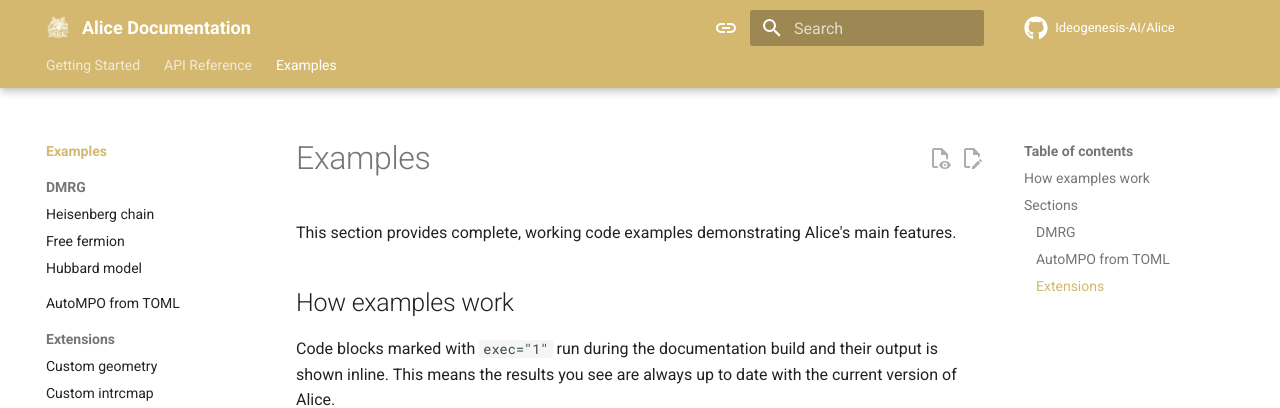
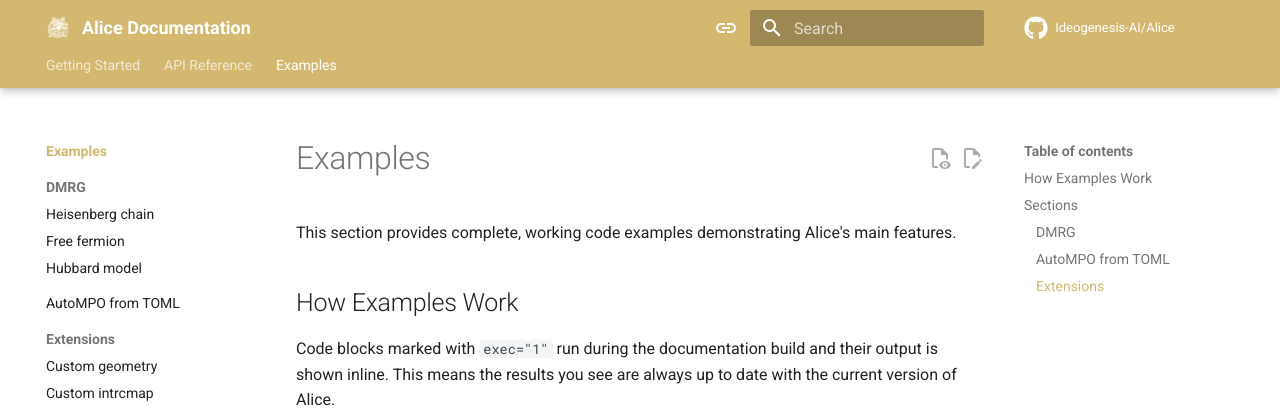
Before and after one commit to Ideogenesis-AI/Alice, an MkDocs documentation site: the page built from docs/examples/index.md, in a window 1280 px wide and 1216 px high. Shown: the top 408 px of the window. Built offline with MkDocs 1.6.1 and Material for MkDocs 9.7.7, drawn with Linux system fonts in a browser that asks for light colours; comment, search, counter and statistics services are not loaded.

```diff
--- a/docs/examples/index.md
+++ b/docs/examples/index.md
@@ -2,7 +2,7 @@
 
 This section provides complete, working code examples demonstrating Alice's main features.
 
-## How examples work
+## How Examples Work
 
 Code blocks marked with `exec="1"` run during the documentation build and their output is shown inline. This means the results you see are always up to date with the current version of Alice.
 
```
